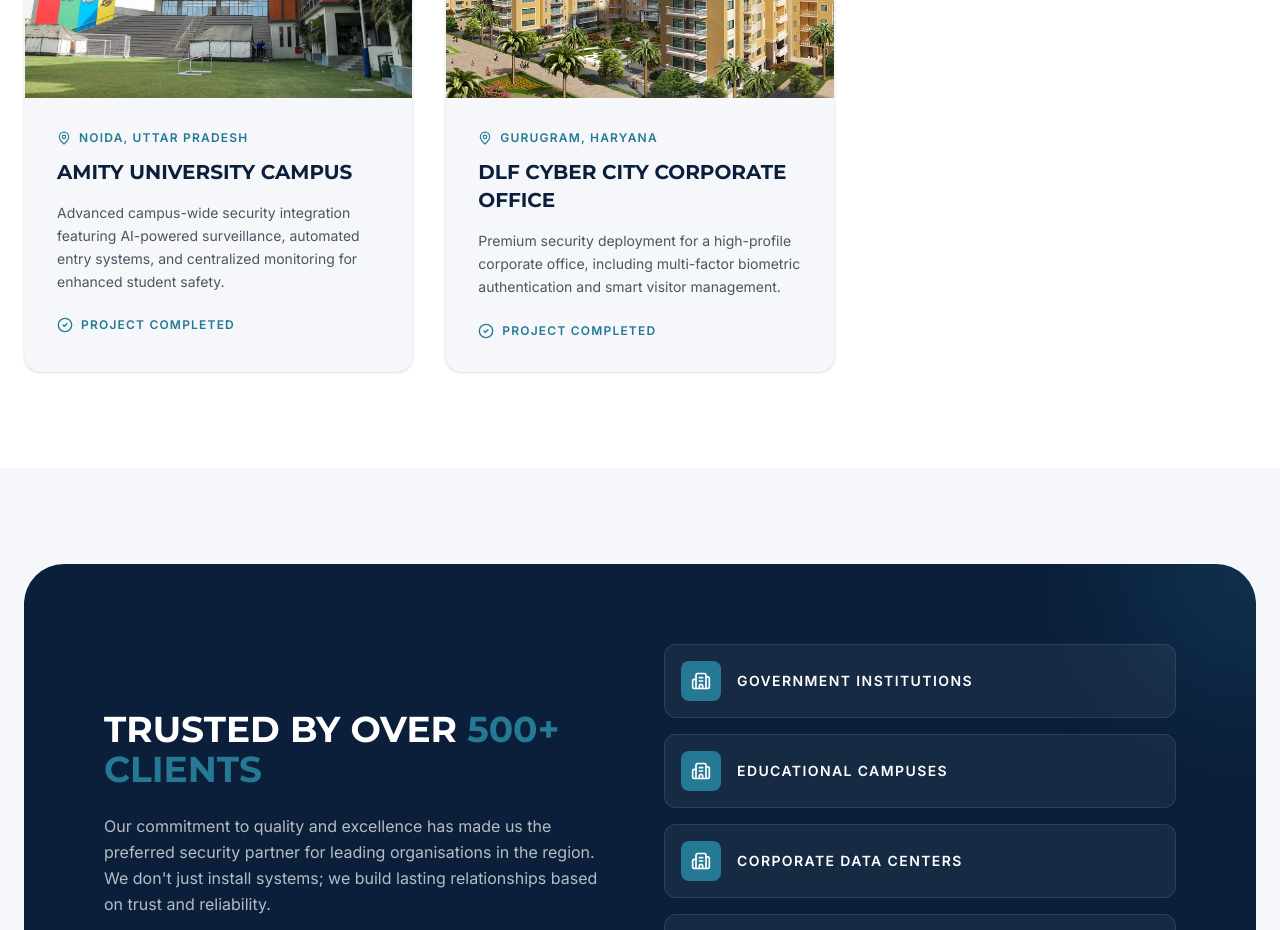
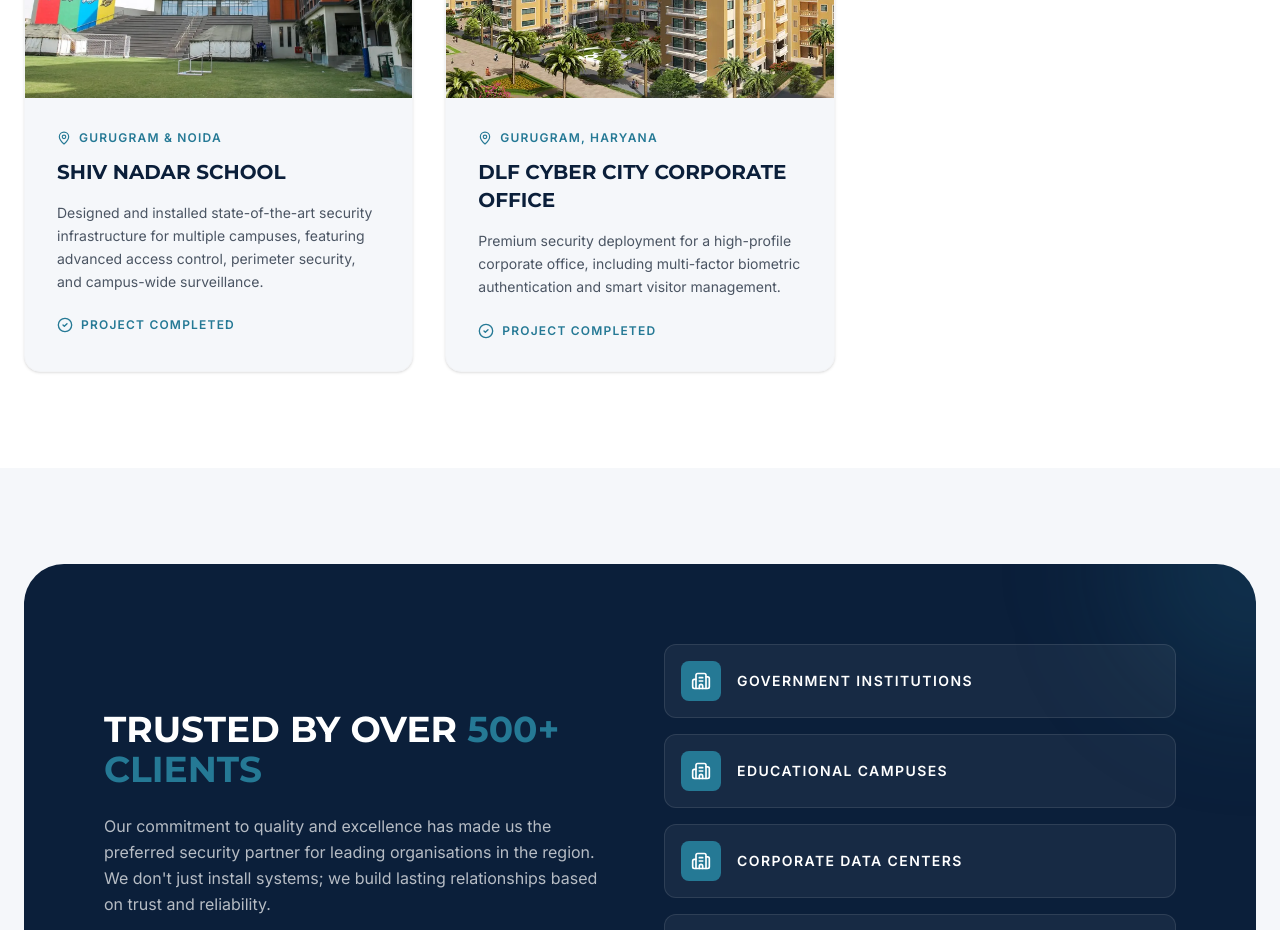
Before and after one commit to brainqurious-antigravityproject/Kanha-Security-System, a React (Vite) app: page /projects in a window 1280 px wide. Shown: the part 1940-2870 px from the top of the page. Built offline with nearby package versions, Linux system fonts and the light colour scheme.

Commit message:
Project Change

```diff
--- a/src/pages/ProjectsPage.tsx
+++ b/src/pages/ProjectsPage.tsx
@@ -47,9 +47,9 @@
     category: "Commercial"
   },
   {
-    title: "Amity University Campus",
-    location: "Noida, Uttar Pradesh",
-    description: "Advanced campus-wide security integration featuring AI-powered surveillance, automated entry systems, and centralized monitoring for enhanced student safety.",
+    title: "Shiv Nadar School",
+    location: "Gurugram & Noida",
+    description: "Designed and installed state-of-the-art security infrastructure for multiple campuses, featuring advanced access control, perimeter security, and campus-wide surveillance.",
     image: "/project_images/shiv_nadar_school__project-2.webp",
     category: "Education"
   },
```
